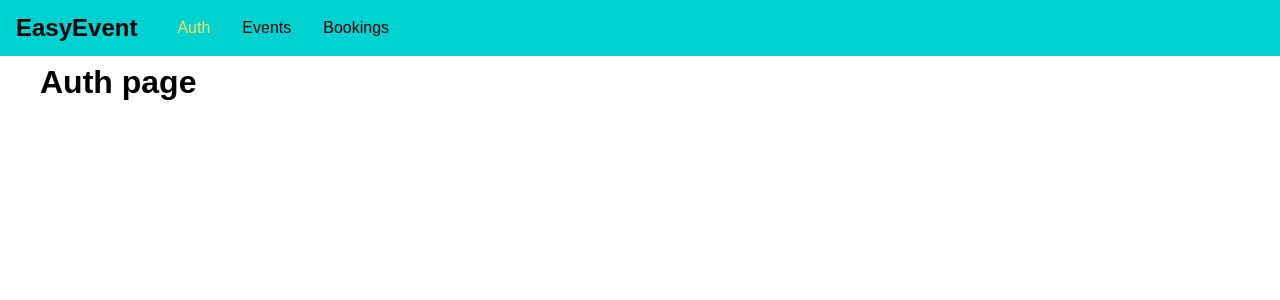
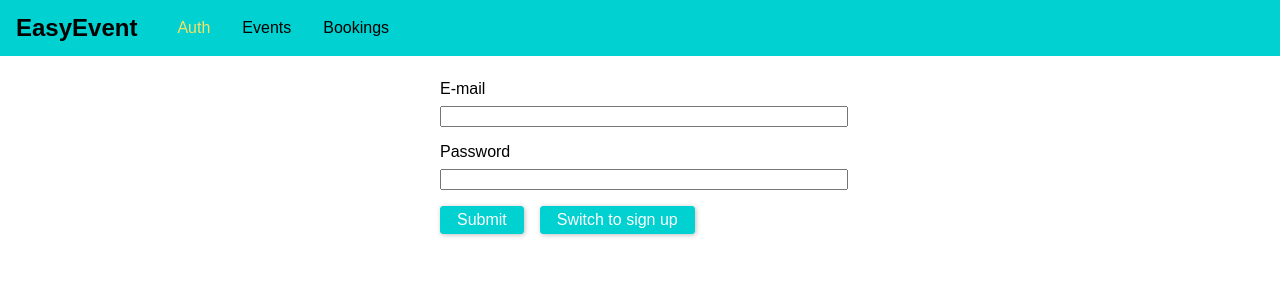
Before and after one commit to pridev13/event-booking-graphql, a React (Create React App) app in the folder frontend/: page /auth in a window 1280 px wide. Shown: the top 300 px of the page. Built offline with nearby package versions, Linux system fonts and the light colour scheme.

Commit message:
Added log in and sign up form

```diff
--- /dev/null
+++ b/frontend/src/pages/Auth.css
@@ -0,0 +1,36 @@
+.auth-form {
+  width: 25rem;
+  max-width: 80%;
+  margin: 5rem auto;
+}
+
+.form-control {
+  margin-bottom: 1rem;
+}
+
+.form-control label {
+  margin-bottom: 0.5rem;
+}
+
+.form-control label, .form-control input {
+  width: 100%;
+  display: block;
+}
+
+.form-actions button {
+  background-color: #01d1d1;
+  font: inherit;
+  border: 1px solid #01d1d1;
+  border-radius: 3px;
+  padding: 0.25rem 1rem;
+  margin: 0 1rem 0 0;
+  box-shadow: 1px 1px 5px rgba(0, 0, 0, 0.25);
+  color: #fff;
+  cursor: pointer;
+}
+
+ .form-actions button:hover,
+ .form-actions button:active {
+   background-color: #01a7a7;
+   border-color: #01a7a7;
+ }
--- a/frontend/src/pages/Auth.js
+++ b/frontend/src/pages/Auth.js
@@ -1,8 +1,101 @@
 import React, {Component} from 'react';
 
+import './Auth.css';
+
 class AuthPage extends Component {
+	state = {
+		isLogin: true,
+	};
+
+	constructor(props) {
+		super(props);
+		this.emailEl = React.createRef();
+		this.passwordEl = React.createRef();
+	}
+
+	submitHandler = (ev) => {
+		ev.preventDefault();
+
+		const email = this.emailEl.current.value;
+		const password = this.passwordEl.current.value;
+
+		if (email.trim().length === 0 || password.trim().length === 0) {
+			return;
+		}
+
+		let reqBody = {
+			query: `
+				query {
+					login(email: "${email}", password: "${password}") {
+						userId
+						token
+						tokenExp
+					}
+				}
+			`,
+		};
+
+		if (!this.state.isLogin) {
+			reqBody = {
+				query: `
+				mutation {
+					createUser(userInput: {email: "${email}", password: "${password}"}) {
+						_id
+						email
+					}
+				}
+				`,
+			};
+		}
+
+		fetch('http://localhost:5000/graphql', {
+			method: 'POST',
+			body: JSON.stringify(reqBody),
+			headers: {
+				'Content-Type': 'application/json',
+			},
+		})
+			.then((res) => {
+				if (res.status !== 200 && res.status !== 201) {
+					throw new Error('Failed with status ' + res.status);
+				}
+				return res.json();
+			})
+			.then((data) => {
+				console.log('Data: ' + data);
+			})
+			.catch((err) => {
+				console.log(err);
+			});
+	};
+
+	switchMode = () => {
+		this.setState((prevState) => {
+			return {
+				isLogin: !prevState.isLogin,
+			};
+		});
+	};
+
 	render() {
-		return <h1>Auth page</h1>;
+		return (
+			<form className="auth-form" onSubmit={this.submitHandler}>
+				<div className="form-control">
+					<label htmlFor="email">E-mail</label>
+					<input type="email" id="email" ref={this.emailEl} />
+				</div>
+				<div className="form-control">
+					<label htmlFor="password">Password</label>
+					<input type="password" id="password" ref={this.passwordEl} />
+				</div>
+				<div className="form-actions">
+					<button type="submit">Submit</button>
+					<button type="button" onClick={this.switchMode}>
+						Switch to {this.state.isLogin ? 'sign up' : 'login'}
+					</button>
+				</div>
+			</form>
+		);
 	}
 }
 
```
Also changed, not shown: 1 other file (tests, documents, lock files or other folders).
